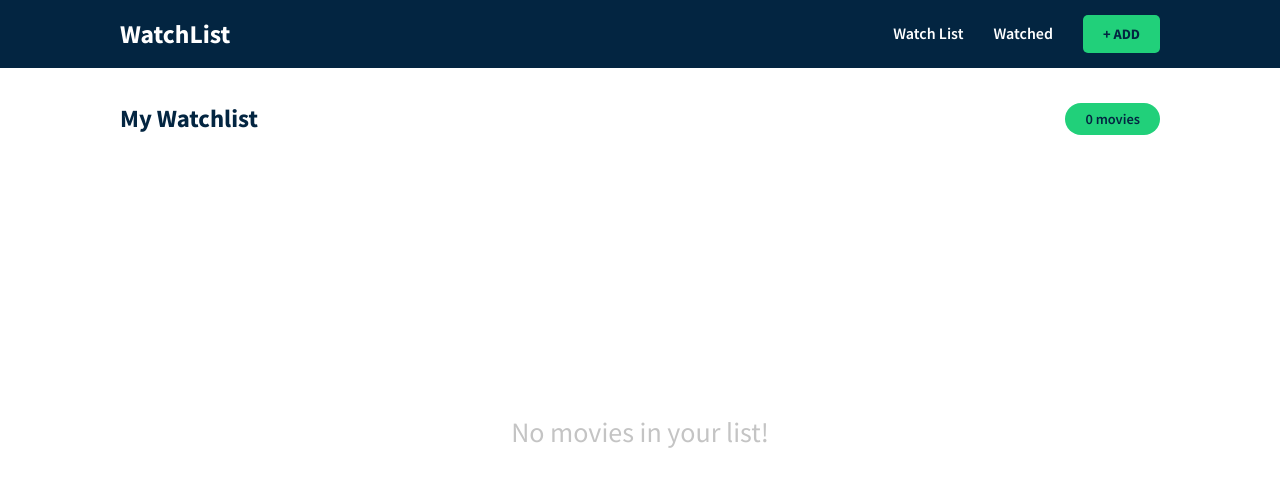
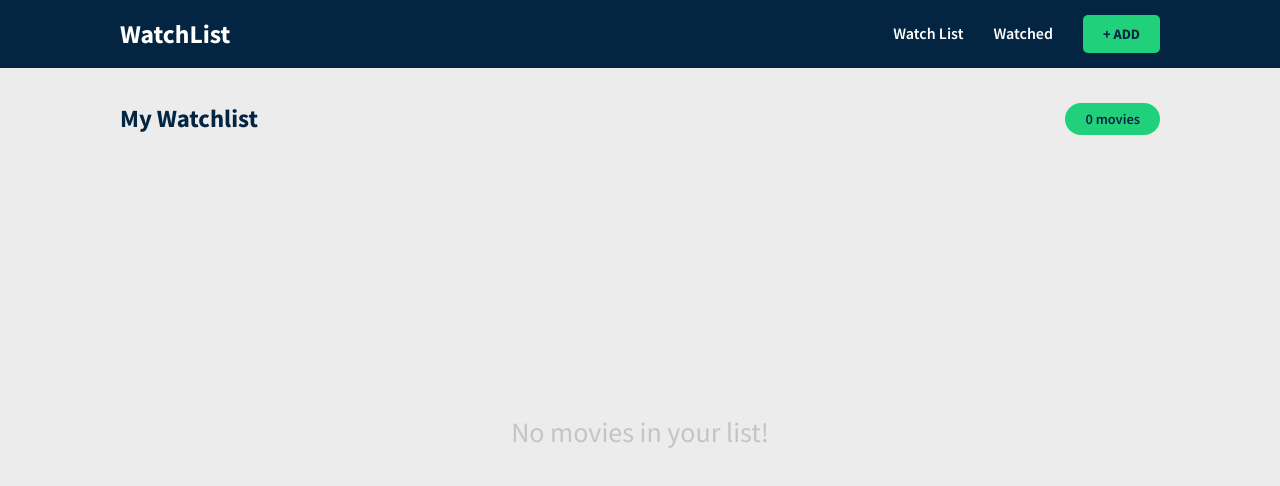
Before and after one commit to tihornezic/movie-watchlist-react-app, a React (Create React App) app: page / in a window 1280 px wide. Shown: the top 486 px of the page. Built offline with nearby package versions, Linux system fonts and the light colour scheme.

Commit message:
grey-background-movie-card-hover-box-shadow

```diff
--- a/src/App.js
+++ b/src/App.js
@@ -12,6 +12,7 @@ function App() {
     <GlobalProvider>
       <div>
         <Router>
+          <div className='grey-background'>
             <Header />
             <div className='container'>
               <Switch>
@@ -27,6 +28,7 @@ function App() {
                 </Route>
               </Switch>
             </div>
+          </div>
         </Router>
       </div>
     </GlobalProvider>
--- a/src/index.css
+++ b/src/index.css
@@ -22,6 +22,13 @@ body {
   max-width: 1100px;
   margin: 0px auto;
   padding: 5px 30px;
+}
+
+.grey-background {
+    /* color for dark mode */
+    /* background: #141414; */
+    background: #ececec;
+    min-height: 100vh;
 }
 
 .btn {
@@ -225,6 +232,7 @@ header .nav-links li:last-child {
     border: 0;
     display: block;
     position: relative;
+    transition: all 0.3s ease;
 }
 
 .movie-card img {
@@ -239,13 +247,18 @@ header .nav-links li:last-child {
     left: 0;
     width: 100%;
     height: 100%;
-    border: 2px solid transparent;
+    border: 2.5px solid transparent;
     transition: all 0.3s ease;
     cursor: pointer;
 }
 
 .movie-card:hover .overlay {
-    border: 2px solid var(--secondary)
+    border: 2.5px solid var(--secondary-darker);
+}
+
+.movie-card:hover {
+    box-shadow: 0 5px 10px rgba(0, 0, 0, .6);
+    /* transform: scale(1.1); */
 }
 
 .no-movies {
```
Also changed, not shown: src/components/MovieControls.js (line endings or trailing spaces), 1 other file (tests, documents, lock files or other folders). Lines whose indentation alone changed are shown as unchanged.
